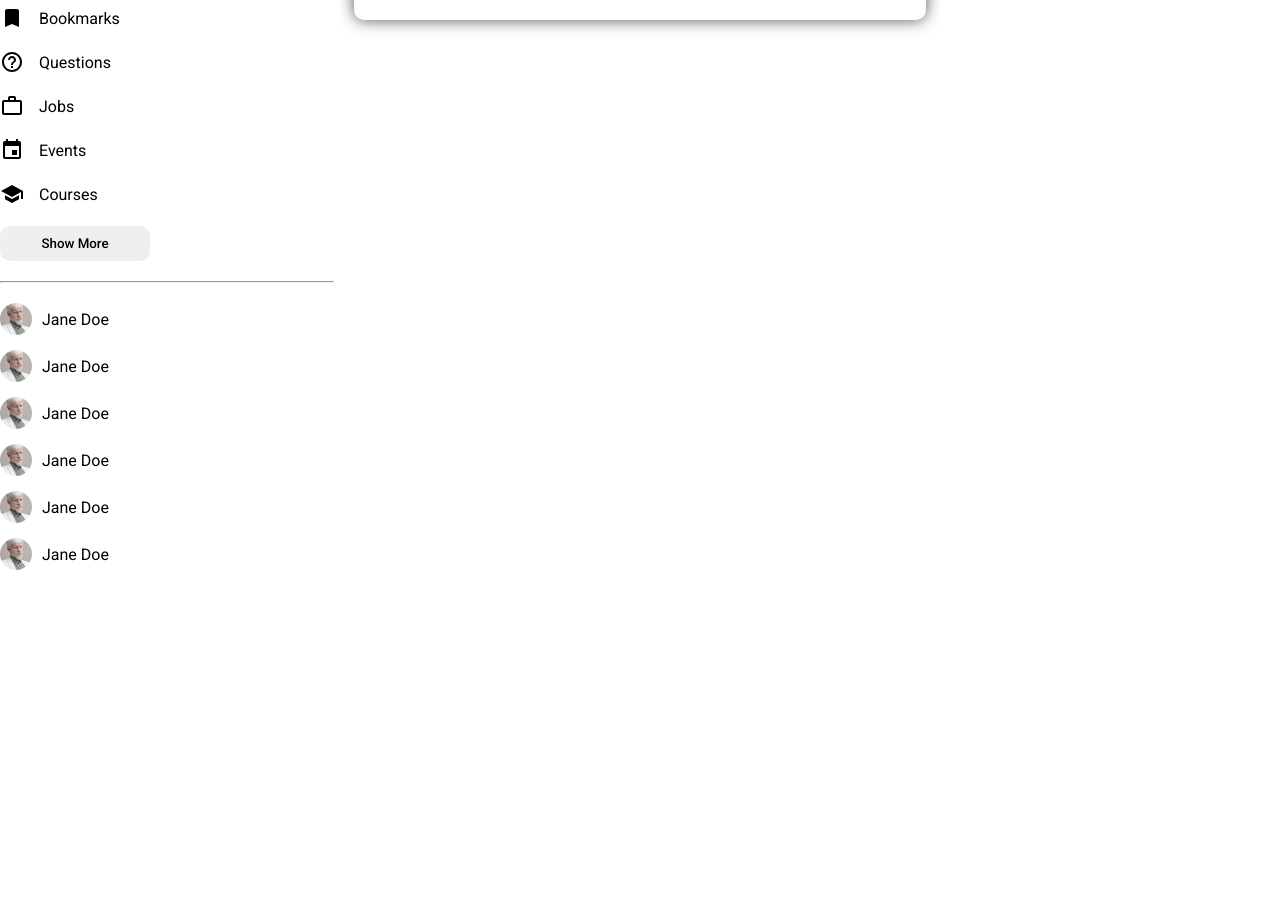
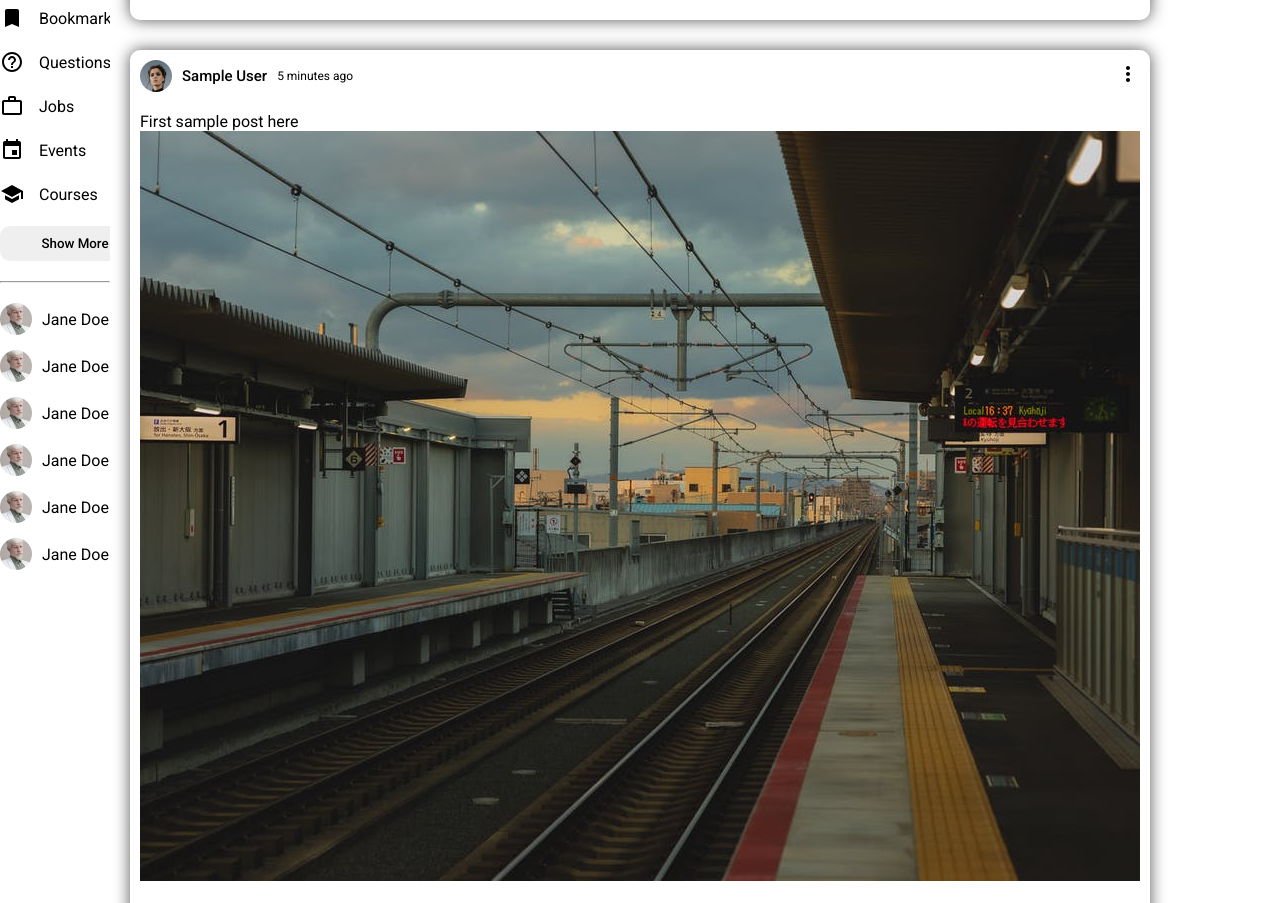
Before and after one commit to jschaefmn/social-media-app, a React (Create React App) app in the folder client/: page / in a window 1280 px wide. Shown: the part 220-1123 px from the top of the page. Before the commit the page ends 800 px from the top, so only its background shows below. Built offline with nearby package versions, Linux system fonts and the light colour scheme.

Commit message:
working on feed components

```diff
--- a/client/src/components/feed/Feed.jsx
+++ b/client/src/components/feed/Feed.jsx
@@ -1,4 +1,5 @@
 import Share from '../share/Share';
+import Post from '../post/Post';
 import './feed.css';
 
 export default function Feed() {
@@ -6,6 +7,7 @@ export default function Feed() {
     <div className='feed'>
       <div className="feedWrapper">
         <Share />
+        <Post />
       </div>
     </div>
   )
--- a/client/src/components/post/Post.jsx
+++ b/client/src/components/post/Post.jsx
@@ -0,0 +1,35 @@
+import './post.css';
+import { MoreVert } from '@mui/icons-material';
+
+export default function Post() {
+  return (
+    <div className='post'>
+      <div className="postWrapper">
+        <div className="postTop">
+          <div className="postTopLeft">
+            <img className='postProfileImg' src="/assets/person/1.jpeg" alt="" />
+            <span className="postUsername">Sample User</span>
+            <span className="postDate">5 minutes ago</span>
+          </div>
+          <div className="postTopRight">
+            <MoreVert />
+          </div>
+        </div>
+        <div className="postCenter">
+          <span className="postText">First sample post here</span>
+          <img src="/assets/post/1.jpeg" alt="" />
+        </div>
+        <div className="postBottom">
+          <div className="postBottomLeft">
+            <img className='likeIcon' src="/assets/like.png" alt="" />
+            <img className='likeIcon' src="/assets/heart.png" alt="" />
+            <span className="postLikeCounter">32 people liked</span>
+          </div>
+          <div className="postBottomRight">
+            <span className="postCommentText">9 Comments</span>
+          </div>
+        </div>
+      </div>
+    </div>
+  )
+}
--- a/client/src/components/post/post.css
+++ b/client/src/components/post/post.css
@@ -0,0 +1,60 @@
+.post {
+  width: 100%;
+  border-radius: 10px;
+  border-radius: 10px;
+  box-shadow: 0px 0px 16px 0px rgba(0,0,0,0.68);
+  margin: 30px 0;
+}
+
+.postWrapper {
+  padding: 10px;
+}
+
+.postTop {
+  display: flex;
+  align-items: center;
+  justify-content: space-between;
+}
+
+.postTopLeft {
+  display: flex;
+  align-items: center;
+}
+
+.postProfileImg{
+  width: 32px;
+  height: 32px;
+  border-radius: 50%;
+  object-fit: cover;
+}
+
+.postUsername{
+  font-size: 15px;
+  font-weight: 500;
+  margin: 0 10px;
+}
+
+.postDate {
+  font-size: 12px;
+}
+
+.postCenter {
+  margin: 20px 0;
+}
+
+.postImg{
+  width: 100%;
+  max-height: 500px;
+  object-fit: contain;
+}
+
+.postBottom {
+  display: flex;
+  align-items: center;
+  justify-content: space-between;
+}
+
+.postBottomLeft{
+  display: flex;
+  align-items: center;
+}
```
